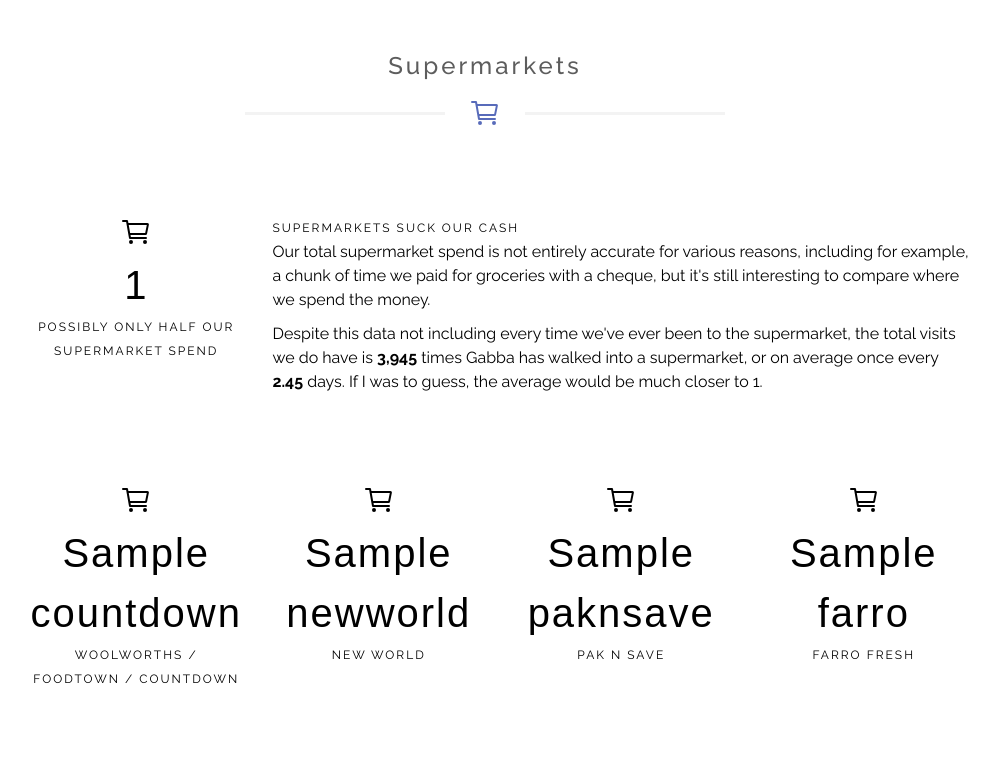
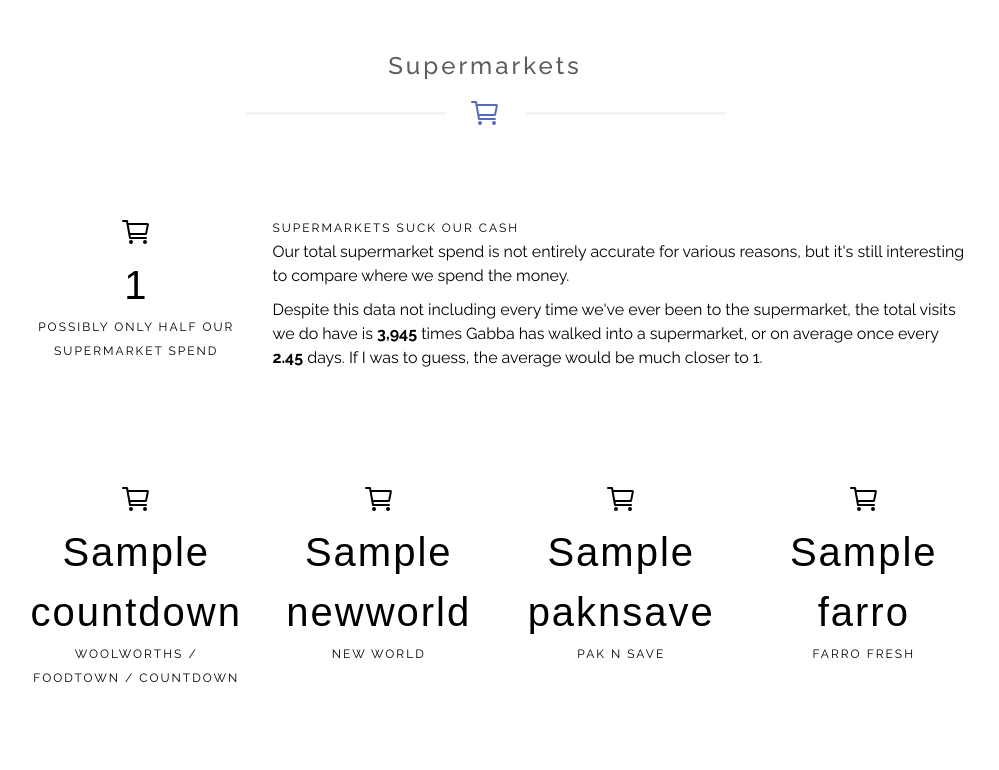
Before and after one commit to spudooli/spudooli.com, a Flask app: template spudoolicom/templates/money.html in a window 1280 px wide. Shown: the part 1503-2273 px from the top of the page, without its empty margins (170-1169 px from the left). Run offline with Flask 2, Linux system fonts and the light colour scheme; the template is opened without the code that fills it: most values are stand-ins (such as "Sample title", 1, 10 or a date in 2020); some libraries are stand-ins or nearby versions; some web fonts are replaced.

Commit message:
Text and formatting

```diff
--- a/spudoolicom/templates/money.html
+++ b/spudoolicom/templates/money.html
@@ -146,9 +146,7 @@
                                                 <div>
                                                     <div class="counter-title">Supermarkets suck our cash</div>
                                                     <p>Our total supermarket spend is not entirely accurate for various
-                                                        reasons, including for example, a chunk of time we paid for
-                                                        groceries with a cheque,
-                                                        but it's still interesting to compare where we spend the money.
+                                                        reasons, but it's still interesting to compare where we spend the money.
                                                     </p>
                                                     <p>Despite this data not including every time we've ever been to the
                                                         supermarket, the total visits we do have is
```
Also changed, not shown: spudoolicom/templates/recently.html (+4 -4 lines).
